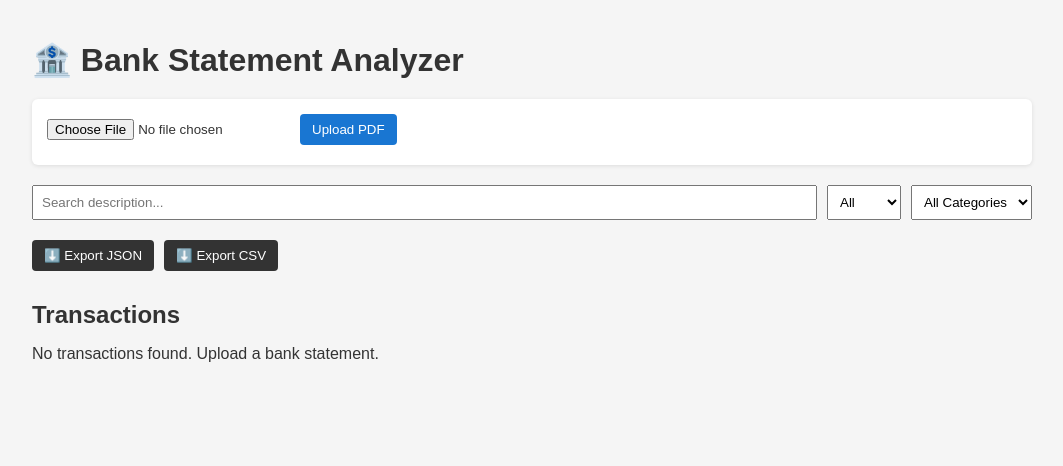
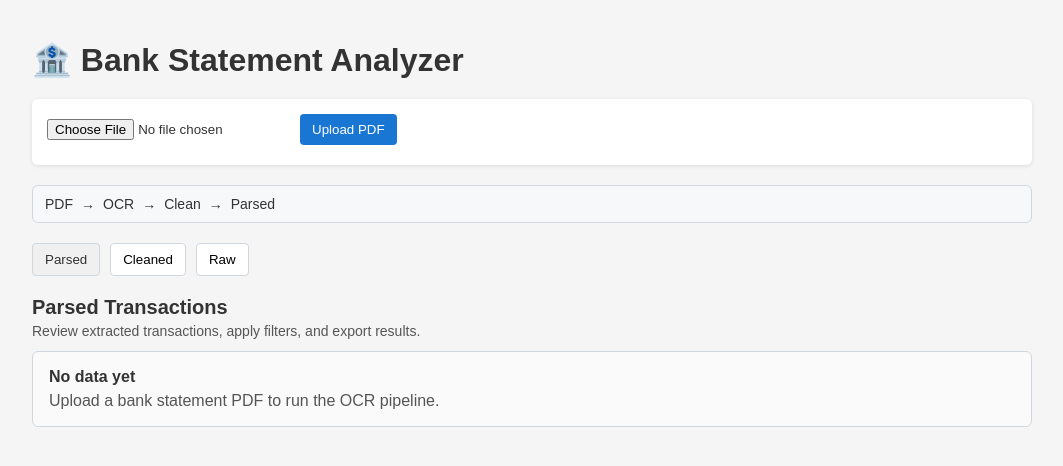
Before and after one commit to aditisoni-17/BANK_STATEMENT_ANALYSER, a React app in the folder frontend/: page / in a window 1280 px wide. Shown: the top 466 px of the page, without its empty margins (108-1171 px from the left). Built offline with nearby package versions, Linux system fonts and the light colour scheme; the HTML template or start-up script is replaced by a standard one.

Commit message:
Improve OCR dashboard workflow

```diff
--- a/frontend/src/App.jsx
+++ b/frontend/src/App.jsx
@@ -12,10 +12,20 @@ function App() {
   const [type, setType] = useState("all");
   const [summary, setSummary] = useState(null);
   const [category, setCategory] = useState("all");
+  const [rawText, setRawText] = useState("");
+  const [cleanedText, setCleanedText] = useState("");
+  const [view, setView] = useState("parsed");
 
-  const handleUploadSuccess = ({ summary, transactions }) => {
+  const handleUploadSuccess = ({
+    summary,
+    transactions,
+    raw_text,
+    cleaned_text,
+  }) => {
     setTransactions(transactions);
     setSummary(summary);
+    setRawText(raw_text);
+    setCleanedText(cleaned_text);
   };
 
   const filteredTransactions = transactions.filter((tx) => {
@@ -37,6 +47,17 @@ function App() {
     <div className="container">
       <h1>🏦 Bank Statement Analyzer</h1>
       <Upload onUploadSuccess={handleUploadSuccess} />
+
+      <div className="pipeline-status" aria-label="Pipeline status">
+        <span>PDF</span>
+        <span>→</span>
+        <span>OCR</span>
+        <span>→</span>
+        <span>Clean</span>
+        <span>→</span>
+        <span>Parsed</span>
+      </div>
+
       {summary && (
         <Summary
           totalCredit={summary.total_credit}
@@ -45,6 +66,32 @@ function App() {
         />
       )}
 
+      <div className="view-tabs">
+        <button onClick={() => setView("parsed")} disabled={view === "parsed"}>
+          Parsed
+        </button>
+        <button onClick={() => setView("cleaned")} disabled={view === "cleaned"}>
+          Cleaned
+        </button>
+        <button onClick={() => setView("raw")} disabled={view === "raw"}>
+          Raw
+        </button>
+      </div>
+
+      {view === "parsed" && (
+        <>
+          <div className="section-header">
+            <h2>Parsed Transactions</h2>
+            <p>Review extracted transactions, apply filters, and export results.</p>
+          </div>
+
+          {transactions.length === 0 ? (
+            <div className="empty-state">
+              <h3>No data yet</h3>
+              <p>Upload a bank statement PDF to run the OCR pipeline.</p>
+            </div>
+          ) : (
+            <>
               <Filters
                 search={search}
                 setSearch={setSearch}
@@ -56,11 +103,44 @@ function App() {
 
               <ExportButtons data={filteredTransactions} />
 
-      <h2>Transactions</h2>
-      {filteredTransactions?.length === 0 ? (
-        <p>No transactions found. Upload a bank statement.</p>
+              {filteredTransactions.length === 0 ? (
+                <div className="empty-state">
+                  <h3>No matching transactions</h3>
+                  <p>Try changing the search text or filter values.</p>
+                </div>
               ) : (
-        <TransactionsTable transactions={filteredTransactions} />
+                <TransactionsTable
+                  transactions={filteredTransactions}
+                  totalCount={transactions.length}
+                />
+              )}
+            </>
+          )}
+        </>
+      )}
+
+      {view === "cleaned" && (
+        <>
+          <div className="section-header">
+            <h2>Cleaned OCR Text</h2>
+            <p>Normalized OCR output after cleanup and preprocessing.</p>
+          </div>
+          <pre className="text-panel">
+            {cleanedText || "No cleaned OCR text available."}
+          </pre>
+        </>
+      )}
+
+      {view === "raw" && (
+        <>
+          <div className="section-header">
+            <h2>Raw OCR Text</h2>
+            <p>Direct OCR output before cleanup.</p>
+          </div>
+          <pre className="text-panel">
+            {rawText || "No raw OCR text available."}
+          </pre>
+        </>
       )}
     </div>
   );
--- a/frontend/src/components/TransactionsTable.jsx
+++ b/frontend/src/components/TransactionsTable.jsx
@@ -1,5 +1,19 @@
-function TransactionsTable({ transactions }) {
+const formatCurrency = (amount) =>
+  new Intl.NumberFormat("en-IN", {
+    style: "currency",
+    currency: "INR",
+  }).format(amount);
+
+function TransactionsTable({ transactions, totalCount }) {
+  const visibleCount = transactions.length;
+  const overallCount = totalCount ?? visibleCount;
+
   return (
+    <>
+      <p className="transaction-count">
+        Showing {visibleCount} of {overallCount} transactions
+      </p>
+
       <table className="transactions-table">
         <thead>
           <tr>
@@ -15,12 +29,13 @@ function TransactionsTable({ transactions }) {
               <td>{tx.date}</td>
               <td>{tx.description}</td>
               <td className={tx.amount < 0 ? "debit" : "credit"}>
-              {tx.amount}
+                {formatCurrency(tx.amount)}
               </td>
             </tr>
           ))}
         </tbody>
       </table>
+    </>
   );
 }
 
--- a/frontend/src/components/Upload.jsx
+++ b/frontend/src/components/Upload.jsx
@@ -23,15 +23,15 @@ function Upload({ onUploadSuccess }) {
         body: formData,
       });
 
+      const data = await response.json().catch(() => null);
+
       if (!response.ok) {
-        throw new Error(`Upload failed with status ${response.status}`);
+        throw new Error(data?.detail || `Upload failed with status ${response.status}`);
       }
 
-      const data = await response.json();
       onUploadSuccess(data);
     } catch (error) {
-      console.error(error);
-      setError("Upload failed. Try again.");
+      setError(error.message || "Upload failed");
     } finally {
       setLoading(false);
     }
@@ -43,6 +43,7 @@ function Upload({ onUploadSuccess }) {
         type="file"
         accept="application/pdf"
         onChange={(e) => setFile(e.target.files[0])}
+        disabled={loading}
       />
       {file && <p className="file-name">📄 {file.name}</p>}
 
@@ -50,6 +51,7 @@ function Upload({ onUploadSuccess }) {
         {loading ? "Processing..." : "Upload PDF"}
       </button>
 
+      {loading && <p className="status-text">Processing...</p>}
       {error && <p className="error">{error}</p>}
     </div>
   );
--- a/frontend/src/index.css
+++ b/frontend/src/index.css
@@ -14,6 +14,19 @@ body {
   margin: auto;
 }
 
+.pipeline-status {
+  display: flex;
+  gap: 8px;
+  align-items: center;
+  flex-wrap: wrap;
+  margin: 12px 0 20px;
+  padding: 10px 12px;
+  border: 1px solid #d0d7de;
+  border-radius: 6px;
+  background: #f6f8fa;
+  font-size: 14px;
+}
+
 /* ===== Headings ===== */
 h1 {
   margin-bottom: 10px;
@@ -22,6 +35,21 @@ h1 {
 h2 {
   margin-top: 30px;
   margin-bottom: 10px;
+}
+
+.section-header {
+  margin: 20px 0 12px;
+}
+
+.section-header h2 {
+  margin: 0 0 4px;
+  font-size: 20px;
+}
+
+.section-header p {
+  margin: 0;
+  color: #555;
+  font-size: 14px;
 }
 
 /* ===== Summary Section ===== */
@@ -69,6 +97,12 @@ h2 {
   border-collapse: collapse;
   background: #ffffff;
   margin-top: 10px;
+}
+
+.transaction-count {
+  margin: 8px 0 12px;
+  color: #555;
+  font-size: 14px;
 }
 
 .transactions-table th,
@@ -123,6 +157,12 @@ h2 {
   margin: 8px 0;
   font-size: 14px;
 }
+
+.status-text {
+  margin-top: 8px;
+  color: #555;
+}
+
 .error {
   color: red;
   margin-top: 8px;
@@ -189,3 +229,50 @@ h2 {
 .export-buttons button:hover {
   background: #000;
 }
+
+.view-tabs {
+  display: flex;
+  gap: 10px;
+  margin: 20px 0 12px;
+}
+
+.view-tabs button {
+  padding: 8px 12px;
+  border: 1px solid #d0d7de;
+  background: #fff;
+  border-radius: 4px;
+  cursor: pointer;
+}
+
+.view-tabs button:disabled {
+  background: #f0f0f0;
+  color: #333;
+  cursor: default;
+}
+
+.empty-state {
+  padding: 16px;
+  border: 1px solid #d0d7de;
+  border-radius: 6px;
+  background: #fafafa;
+}
+
+.empty-state h3 {
+  margin: 0 0 6px;
+  font-size: 16px;
+}
+
+.empty-state p {
+  margin: 0;
+  color: #555;
+}
+
+.text-panel {
+  white-space: pre-wrap;
+  word-break: break-word;
+  padding: 16px;
+  border: 1px solid #d0d7de;
+  border-radius: 6px;
+  background: #fff;
+  line-height: 1.5;
+}
```
Also changed, not shown: 1 other file (tests, documents, lock files or other folders). Lines whose indentation alone changed are shown as unchanged.
